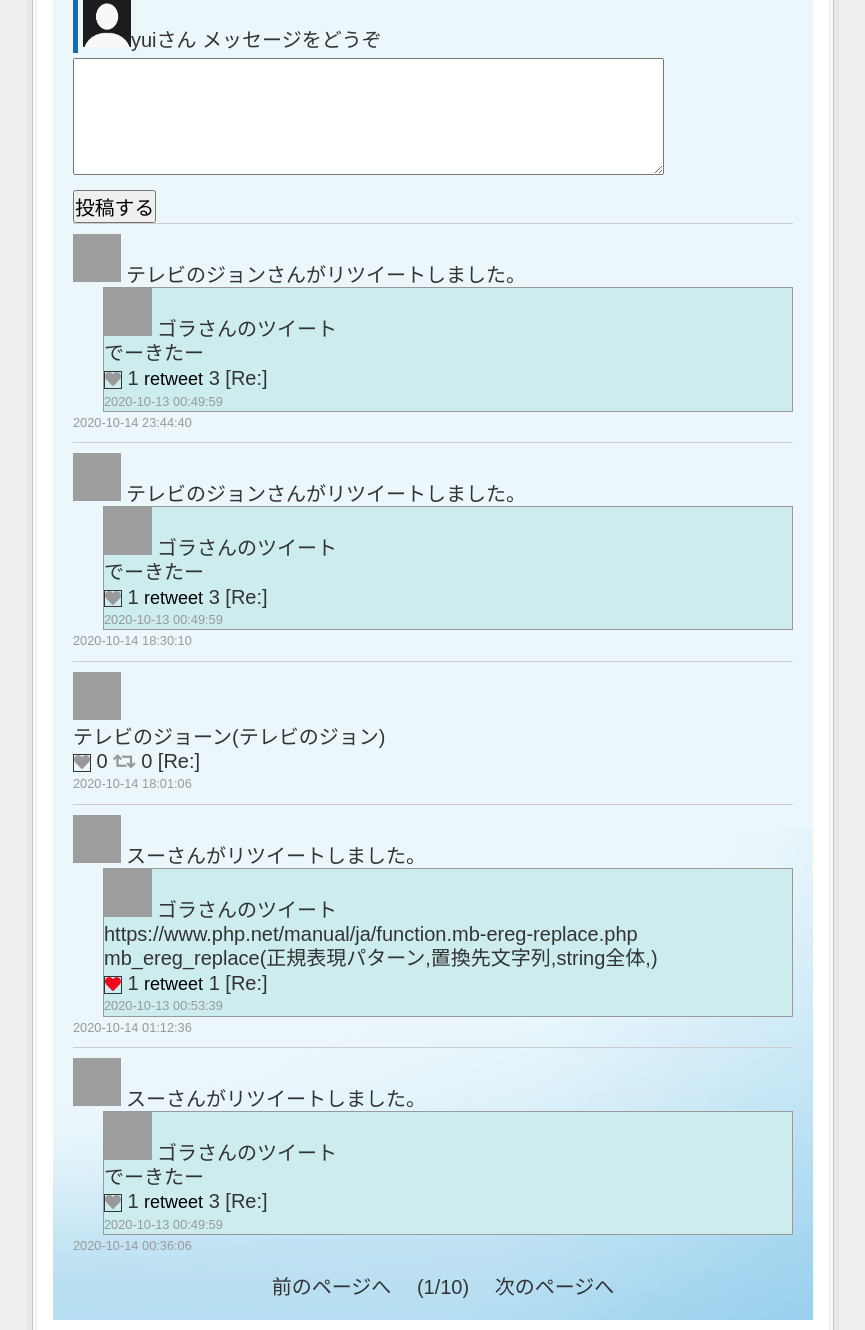
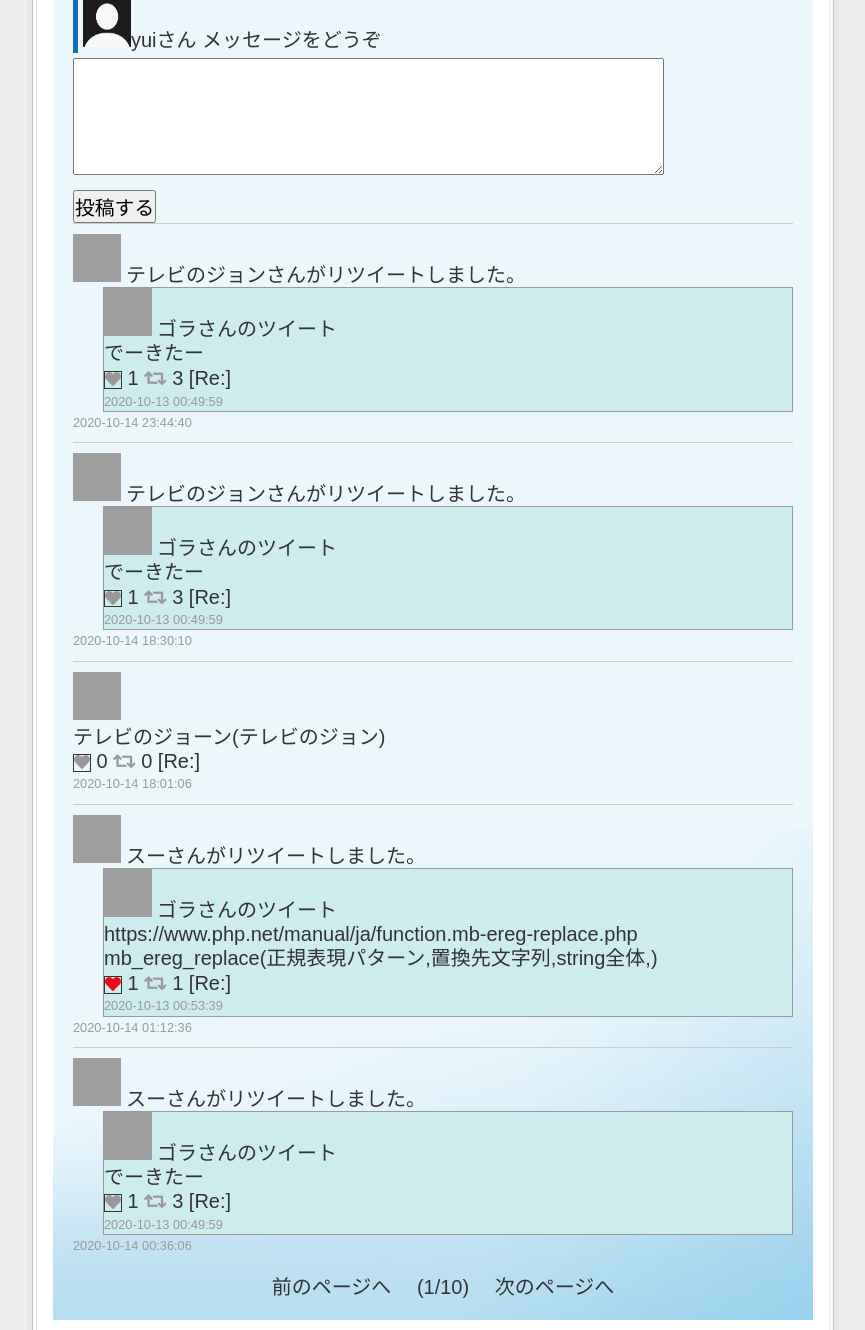
Before and after one commit to ytaka0407/php_takashima, a PHP site: page /index.php in a window 1280 px wide. Shown: the part 138-1468 px from the top of the page, without its empty margins (207-1072 px from the left). Run offline with PHP 8.4, Linux system fonts and the light colour scheme; a user stored in the database is signed in; data comes from the database, SQL or seed files in the repository; some libraries are stand-ins or nearby versions; grey boxes are pictures that could not be loaded.

Commit message:
リツイートボタンをアイコンに変更。リツイート時には削除ボタン非表示にするよう変更

```diff
--- a/post/index.php
+++ b/post/index.php
@@ -83,9 +83,9 @@ $like = $likes->fetchall(PDO::FETCH_ASSOC | PDO::FETCH_GROUP);
 $retweetposts = $db->prepare('SELECT retweet_post_id FROM posts WHERE member_id=? AND switch=1 AND retweet_post_id<>0');
 $retweetposts->bindParam(1, $member['id'], PDO::PARAM_INT);
 $retweetposts->execute();
-$retweetlist=[];
-foreach($retweetposts as $retweetitem){
-    array_push($retweetlist,$retweetitem['retweet_post_id']);
+$retweetlist = [];
+foreach ($retweetposts as $retweetitem) {
+    array_push($retweetlist, $retweetitem['retweet_post_id']);
 };
 
 //IDごとのリツイート回数集計取得
@@ -151,15 +151,17 @@ $retweetcount = $countquery->fetchall(PDO::FETCH_ASSOC | PDO::FETCH_GROUP);
                                 <!--リツイートボタン-->
                                 <!--$post['name']が$member['id']と一致している場合（ユーザーがリツイートした本人の場合）はリツイート取消ボタンを表示。-->
                                 <?php if ($post['member_id'] === $member['id']) : ?>
-                                    <a class="retweet-cancel" href="delete_retweet.php?id=<?php echo h($post['id']); ?>">retweet取消</a>
+                                    <a class="fas fa-retweet" href="delete_retweet.php?id=<?php echo h($post['id']); ?>" style="color:#000000"></a>
                                 <?php else : ?>
                                     <form class="retweet" action="retweet_post.php" method="post">
                                         <input type="hidden" name="id" value="<?php echo h($member['id']); ?>">
                                         <input type="hidden" name="rt_post_id" value="<?php echo h($post['retweet_post_id']); ?>">
                                         <input type="hidden" name="message" value="<?php echo h($post['message']) ?>">
-                                        <input class="retweet_button" type="submit" value="retweet">
+                                        <button class="retweet_button" type="submit" name="retweet" value="retweet" style="outline:none">
+                                            <i class="fas fa-retweet" style="color:#999"></i>
+                                        </button>
                                     </form>
-                                <?php endif ?>
+                                <?php endif; ?>
                                 <!--元のツイートのリツイート回数表示。集計データが存在しない場合は０-->
                                 <?php echo (h($retweetcount[$post['retweet_post_id']][0]['retweetcount'] ?? 0)); ?>
                                 [<a href="index.php?res=<?php echo h($post['retweet_post_id']); ?>">Re:</a>]
@@ -188,8 +190,8 @@ $retweetcount = $countquery->fetchall(PDO::FETCH_ASSOC | PDO::FETCH_GROUP);
                             ?>
                             <!--リツイート-->
                             <!--予め取得したユーザーのリツイートリストと表示する投稿idが一致していたらリツイート取消-->
-                            <?php if (in_array($post['id'],$retweetlist)):?>
-                                <a class="retweet-cancel" href="delete_retweet.php?id=<?php echo h($post['id']); ?>">retweet取消</a>
+                            <?php if (in_array($post['id'], $retweetlist)) : ?>
+                                <a class="fas fa-retweet" href="delete_retweet.php?id=<?php echo h($post['id']); ?>" style="color:#000000"></a>
                             <?php else : ?>
                                 <form class="retweet" action="retweet_post.php" method="post">
                                     <input type="hidden" name="id" value="<?php echo h($member['id']); ?>">
@@ -210,7 +212,9 @@ $retweetcount = $countquery->fetchall(PDO::FETCH_ASSOC | PDO::FETCH_GROUP);
                             <a href="view.php?id=<?php echo h($post['reply_post_id']); ?>">返信元のメッセージ</a>
                         <?php endif; ?>
                         <?php if ($_SESSION['id'] === $post['member_id']) : ?>
-                            [<a href="delete.php?id=<?php echo h($post['id']); ?>">削除</a>]
+                            <?php if (!($post['retweet_post_id'] ?? '')) : ?>
+                                [<a href="delete.php?id=<?php echo h($post['id']); ?>">削除</a>]
+                            <?php endif; ?>
                         <?php endif; ?>
                     </p>
                 </div>
```
